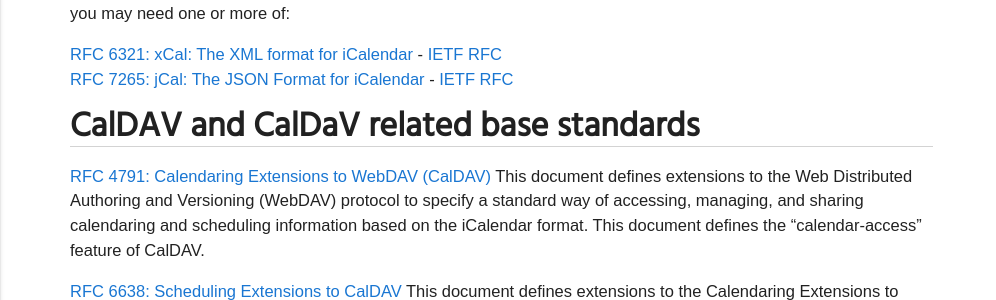
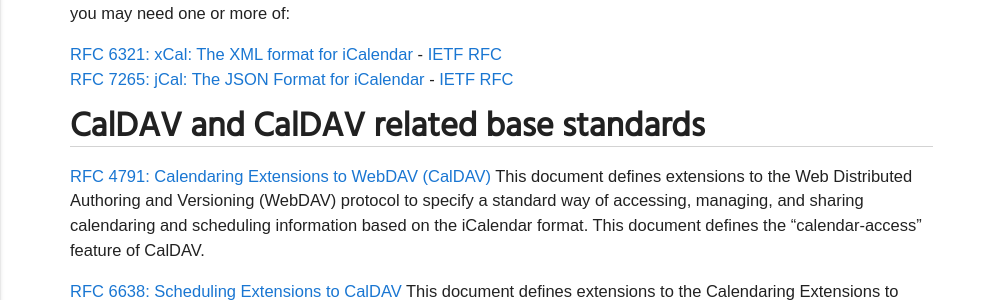
Before and after one commit to CalConnect/DEVGUIDE, a Jekyll site: the page built from _appendixes/Standards.md, in a window 1280 px wide and 900 px high, scrolled down 748 px. Shown: the part 160-460 px from the top of the window, without its empty margins (0-996 px from the left). Built offline with Jekyll 4.4.1, drawn with Linux system fonts in a browser that asks for light colours; some web fonts are replaced.

Commit message:
Fixing a minor typo.

```diff
--- a/_appendixes/Standards.md
+++ b/_appendixes/Standards.md
@@ -33,7 +33,7 @@ These specifications define different representations of the standard iCalendar
    *  [RFC 6321: xCal: The XML format for iCalendar](#RFC6321) - [IETF RFC](https://tools.ietf.org/html/rfc6321)
    *  [RFC 7265: jCal: The JSON Format for iCalendar](#RFC7265) - [IETF RFC](https://tools.ietf.org/html/rfc7265)
 
-## CalDAV and CalDaV related base standards
+## CalDAV and CalDAV related base standards
 
 [RFC 4791: Calendaring Extensions to WebDAV (CalDAV)](https://tools.ietf.org/html/rfc4791)
 This document defines extensions to the Web Distributed Authoring and Versioning (WebDAV) protocol to specify a standard way of accessing, managing, and sharing calendaring and scheduling information based on the iCalendar format. This document defines the "calendar-access" feature of CalDAV.
```
